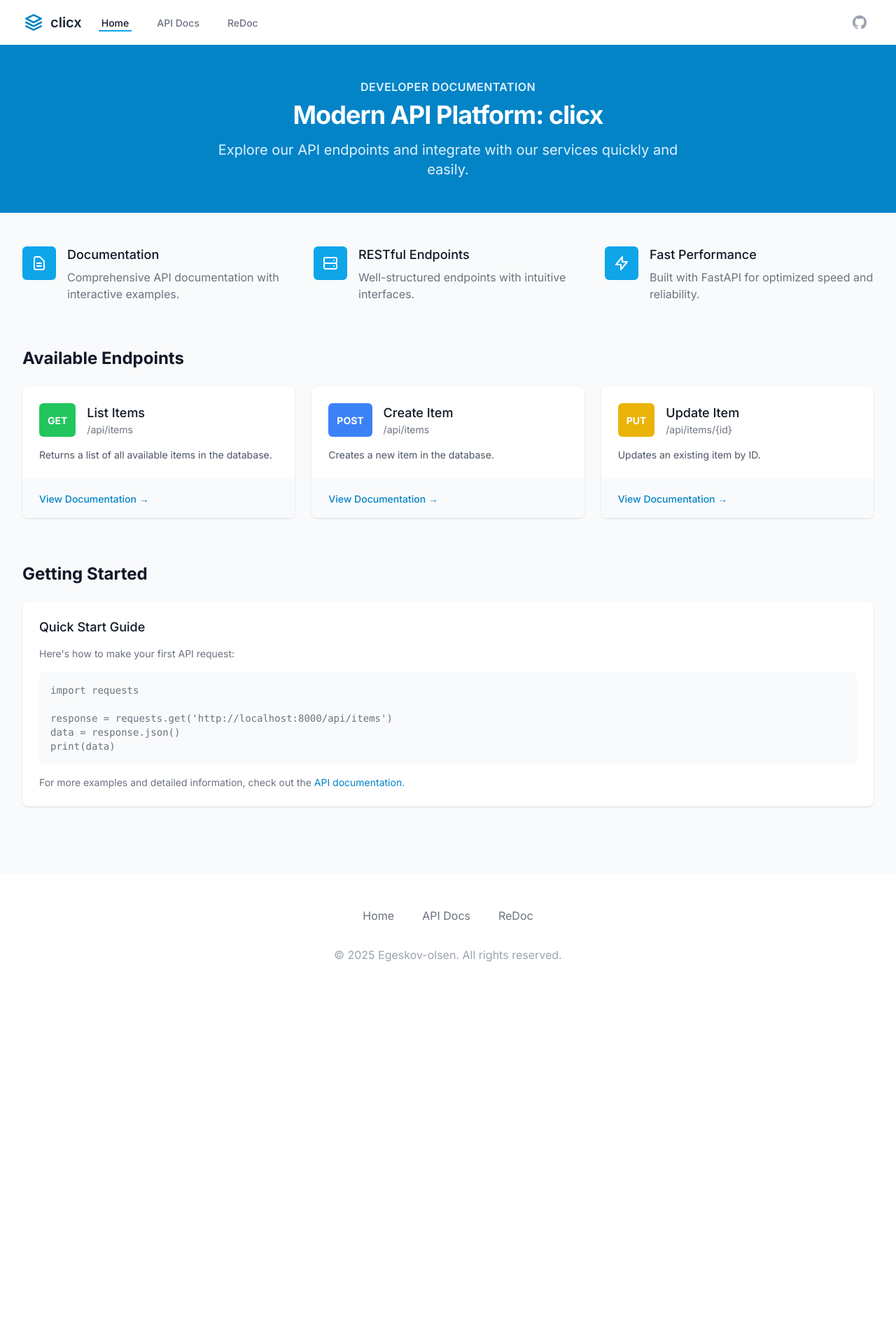
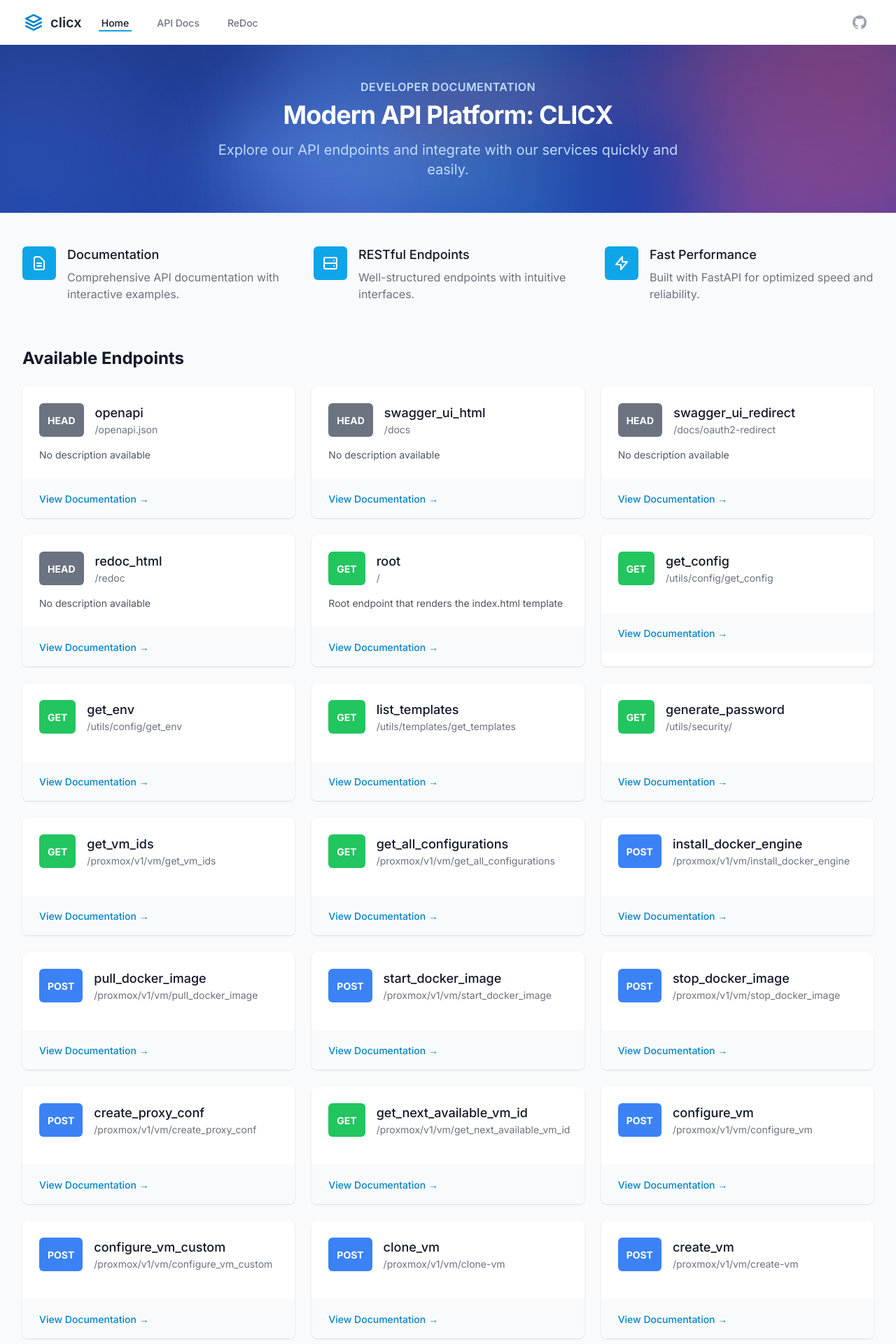
Before and after one commit to mart337i/deploy-it.dk, a FastAPI app: page / in a window 1280 px wide. Shown: the top 1920 px of the page at 70% size. Before the commit the page ends 1374 px from the top, so only its background shows below. Run offline with FastAPI, Linux system fonts and the light colour scheme; some libraries are stand-ins or nearby versions.

Commit message:
[IMP] Improve web UI

```diff
--- a/addons/base/pages/index.py
+++ b/addons/base/pages/index.py
@@ -5,6 +5,8 @@ import rich
 import typer
 from fastapi.responses import HTMLResponse
 from fastapi.routing import APIRouter
+from fastapi import Request
+
 
 # Local imports
 from clicx.utils.jinja import render
@@ -17,7 +19,7 @@ router = APIRouter(
 dependency = []
 
 @router.get("/", response_class=HTMLResponse)
-async def root():
+async def root(request: Request):
     """
     Root endpoint that renders the index.html template
     """
@@ -25,11 +27,11 @@ async def root():
     context = {
         "app_name": NAME,
         "title": "FastAPI Platform",
-        "hero_title": f"Modern API Platform: {NAME}",
+        "hero_title": f"Modern API Platform: {NAME.upper()}",
         "hero_subtitle": "Developer Documentation",
         "hero_description": "Explore our API endpoints and integrate with our services quickly and easily.",
-        "github_url": "https://github.com/mart337i/production-ready-fastapi",
-        "endpoints": [],
+        "github_url": "https://github.com/mart337i/deploy-it.dk",
+        "endpoints": [route for route in request.app.routes],
         "extra_links": [],
         "current_year": datetime.now().year,
         "company_name": "Egeskov-olsen",
--- a/addons/base/templates/index.html.jinja
+++ b/addons/base/templates/index.html.jinja
@@ -94,14 +94,28 @@
     </nav>
 
     <!-- Hero section -->
-    <div class="py-12 bg-primary-600">
-        <div class="max-w-7xl mx-auto px-4 sm:px-6 lg:px-8">
+    <div class="py-12 bg-blue-900 relative overflow-hidden">
+        <!-- Base background -->
+        <div class="absolute inset-0 bg-gradient-to-br from-blue-900 to-blue-800"></div>
+
+        <!-- More dynamic background elements -->
+        <div class="absolute -top-20 -right-20 w-96 h-96 bg-gradient-to-bl from-red-500/50 to-pink-500/30 blur-3xl transform -rotate-12"></div>
+        <div class="absolute top-1/4 left-1/4 w-64 h-64 bg-gradient-to-tr from-blue-400/40 to-purple-400/20 blur-3xl transform rotate-45"></div>
+        <div class="absolute -bottom-20 left-1/3 w-96 h-96 bg-gradient-to-r from-blue-400/30 to-cyan-300/20 blur-3xl transform -rotate-6"></div>
+        <div class="absolute top-1/2 -right-10 w-80 h-80 bg-gradient-to-tl from-pink-600/20 to-red-300/10 blur-3xl transform rotate-12"></div>
+        <div class="absolute -bottom-10 -left-20 w-72 h-72 bg-gradient-to-tr from-blue-500/30 to-indigo-400/10 blur-3xl transform -rotate-12"></div>
+
+        <!-- Wavy elements for more movement -->
+        <div class="absolute top-10 right-1/4 w-96 h-20 bg-gradient-to-r from-red-500/20 to-pink-400/10 blur-2xl transform -skew-y-6"></div>
+        <div class="absolute bottom-10 left-1/4 w-96 h-20 bg-gradient-to-r from-blue-400/20 to-cyan-300/10 blur-2xl transform skew-y-6"></div>
+
+        <div class="max-w-7xl mx-auto px-4 sm:px-6 lg:px-8 relative z-10">
             <div class="lg:text-center">
-                <h2 class="text-base text-primary-100 font-semibold tracking-wide uppercase">{{ hero_subtitle | default("Documentation") }}</h2>
+                <h2 class="text-base text-blue-200 font-semibold tracking-wide uppercase">{{ hero_subtitle | default("Documentation") }}</h2>
                 <p class="mt-2 text-3xl leading-8 font-bold tracking-tight text-white sm:text-4xl">
                     {{ hero_title | default("Welcome to the API Platform") }}
                 </p>
-                <p class="mt-4 max-w-2xl text-xl text-primary-100 lg:mx-auto">
+                <p class="mt-4 max-w-2xl text-xl text-blue-200 lg:mx-auto">
                     {{ hero_description | default("Explore the available endpoints and learn how to integrate with our API.") }}
                 </p>
             </div>
@@ -167,8 +181,23 @@
                         <div class="endpoint-card bg-white overflow-hidden shadow rounded-lg transition-all duration-300">
                             <div class="px-4 py-5 sm:p-6">
                                 <div class="flex items-center">
-                                    <div class="flex-shrink-0 bg-{{ endpoint.method_color | default('primary-500') }} rounded-md p-3">
-                                        <span class="text-white text-sm font-bold">{{ endpoint.method | default('GET') }}</span>
+                                    <div class="flex-shrink-0 rounded-md p-3
+                                    {% set method = endpoint.methods|first | default('GET') %}
+                                    {% if method == 'GET' %}
+                                        bg-green-500
+                                    {% elif method == 'POST' %}
+                                        bg-blue-500
+                                    {% elif method == 'PUT' %}
+                                        bg-yellow-500
+                                    {% elif method == 'PATCH' %}
+                                        bg-purple-500
+                                    {% elif method == 'DELETE' %}
+                                        bg-red-500
+                                    {% else %}
+                                        bg-gray-500
+                                    {% endif %}
+                                    ">
+                                    <span class="text-white text-sm font-bold">{{ endpoint.methods|first | default('GET') }}</span>
                                     </div>
                                     <div class="ml-4">
                                         <h3 class="text-lg font-medium text-gray-900 truncate">{{ endpoint.name }}</h3>
```
